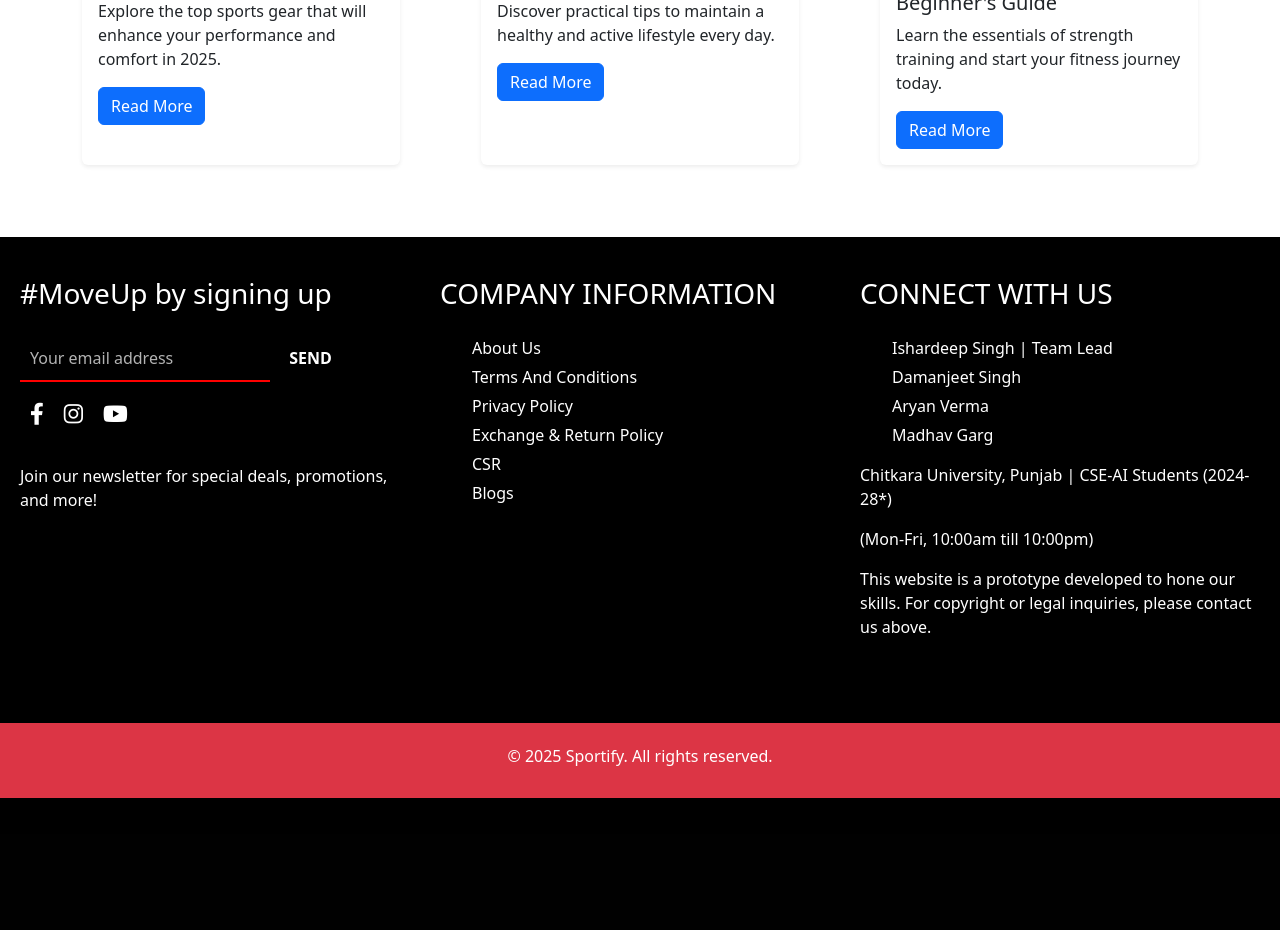
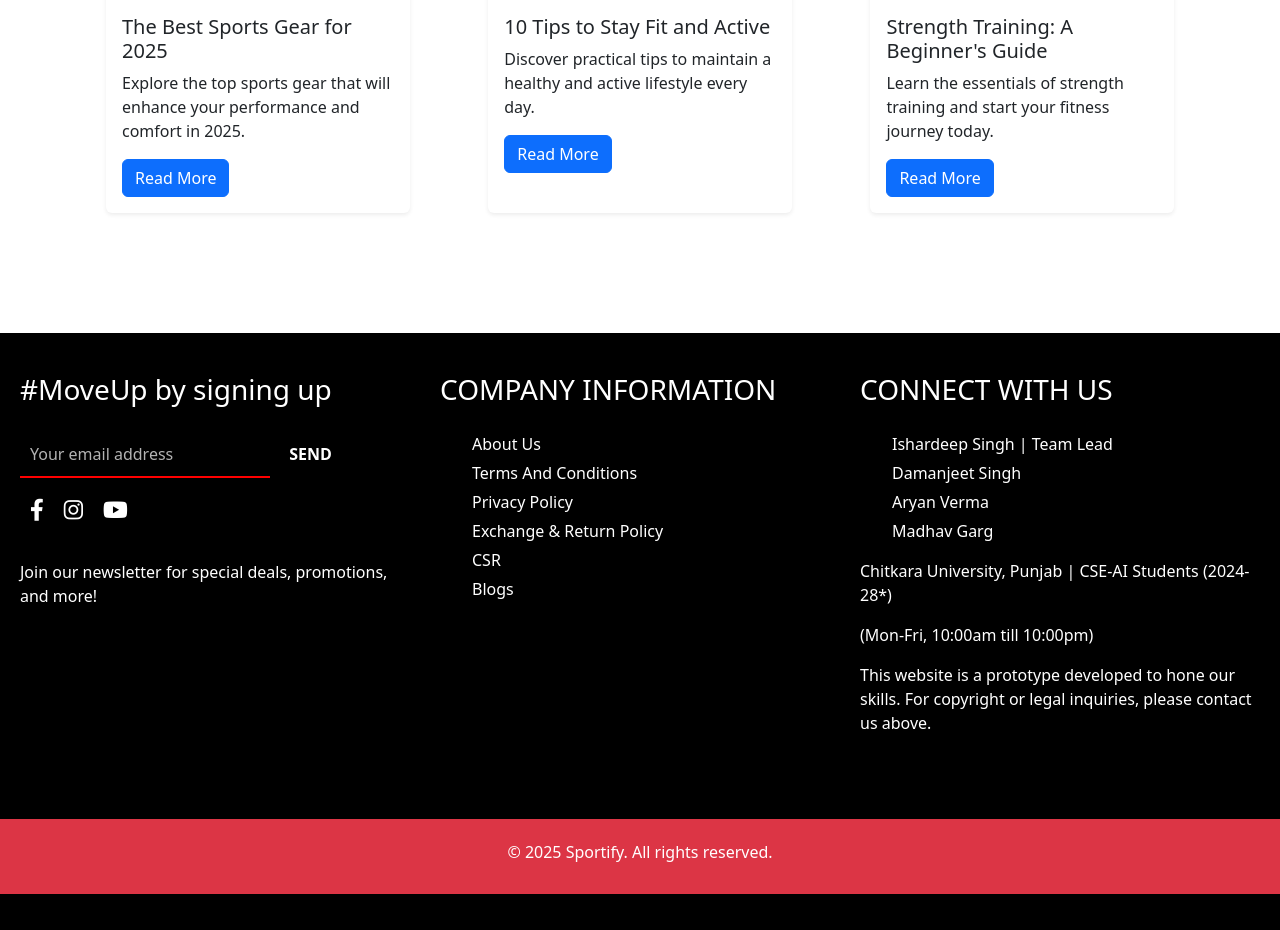
Before and after one commit to ishar06/Sportify_FlaskAPI2Django, a Django app: page /blogs/ in a window 1280 px wide. Shown: the part 425-1355 px from the top of the page. Before the commit the page ends 1223 px from the top, so only its background shows below. Run offline with Django 5.2, Linux system fonts and the light colour scheme; data comes from the database, SQL or seed files in the repository; both versions use the stored data as it was after the commit.

Commit message:
Fixed padding/margins

```diff
--- a/Sportify_Django/Sportify1/templates/base.html
+++ b/Sportify_Django/Sportify1/templates/base.html
@@ -288,7 +288,13 @@
     {% endif %}
 
     <!-- Main Content -->
-    {% block content %}{% endblock %}
+    <div class="container px-4 py-5">
+        <div class="row">
+            <div class="col-12">
+                {% block content %}{% endblock %}
+            </div>
+        </div>
+    </div>
 
     <!-- Footer -->
     <!-- <footer class="bg-dark text-white py-4 mt-5">
```
Also changed, not shown: Sportify_Django/Sportify1/db.sqlite3.
